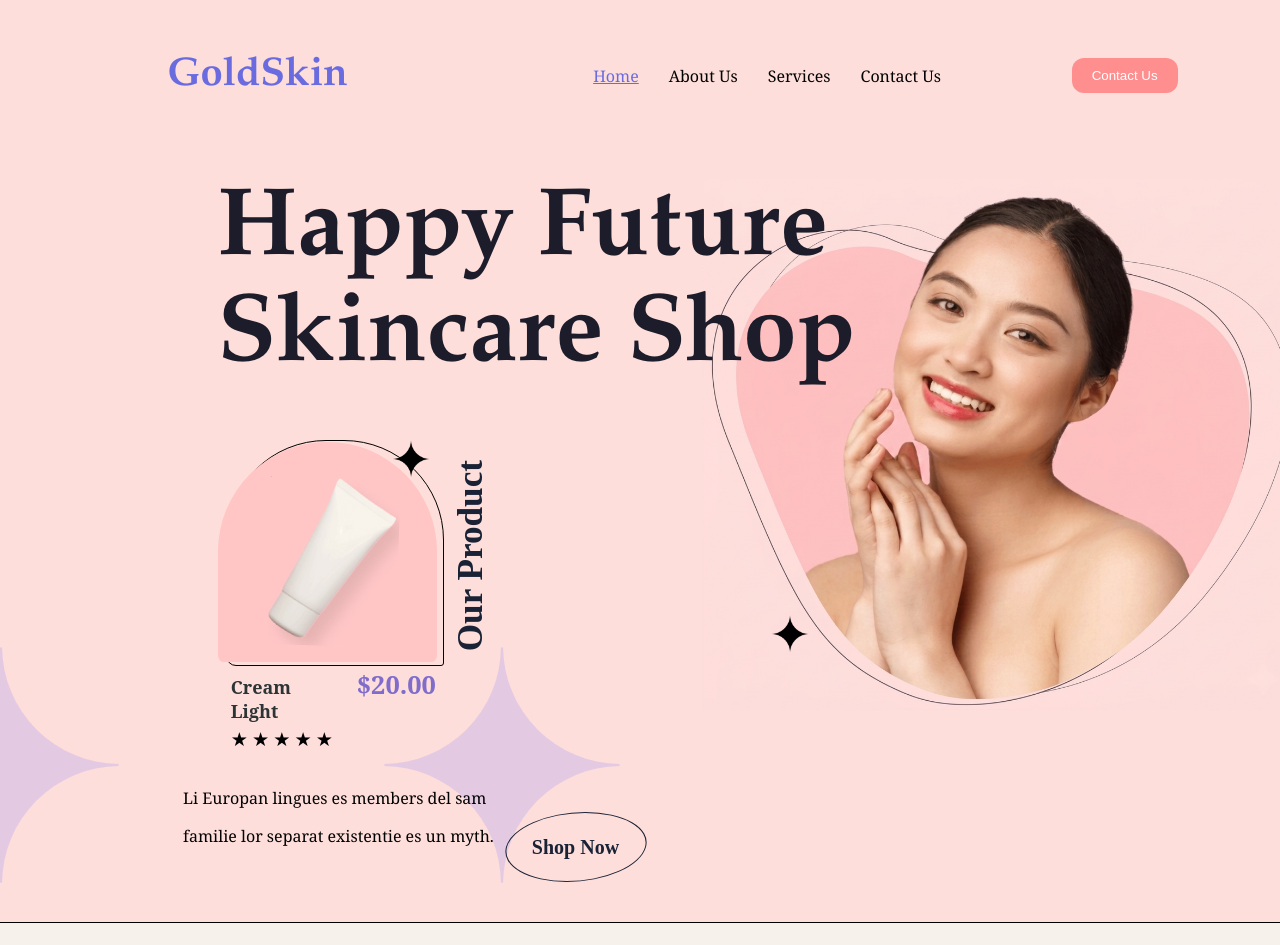
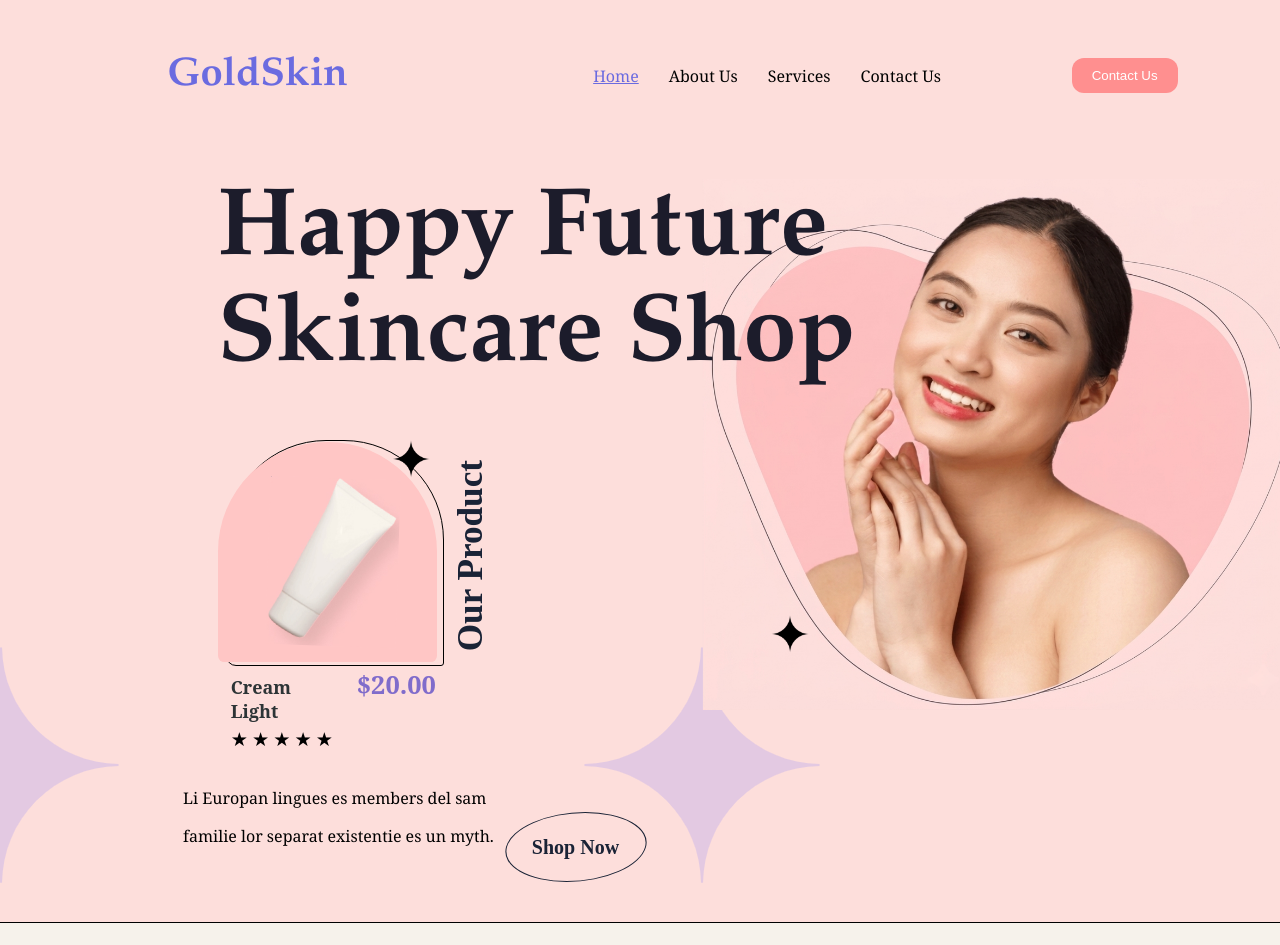
Before and after one commit to ANWINBABY/glodenskin, a React (Create React App) app: page / in a window 1280 px wide. Shown: the top 945 px of the page. Built offline with nearby package versions, Linux system fonts and the light colour scheme.

Commit message:
Update hero.css

```diff
--- a/src/styles/hero.css
+++ b/src/styles/hero.css
@@ -16,7 +16,7 @@
 .horizontal-star{
   position: absolute;
   top: 63%;
-  right:650px;
+  right:450px;
 }
 
 .custom-star {
```
